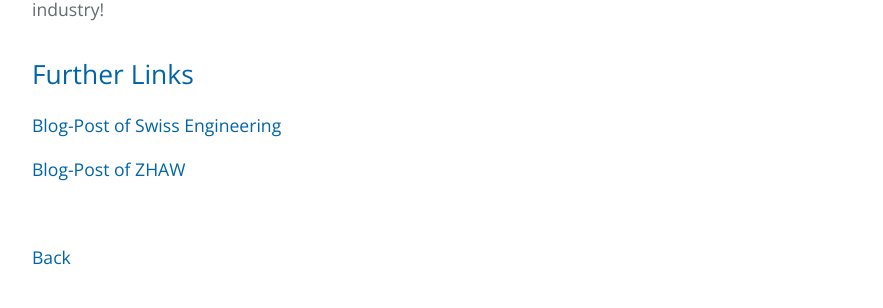
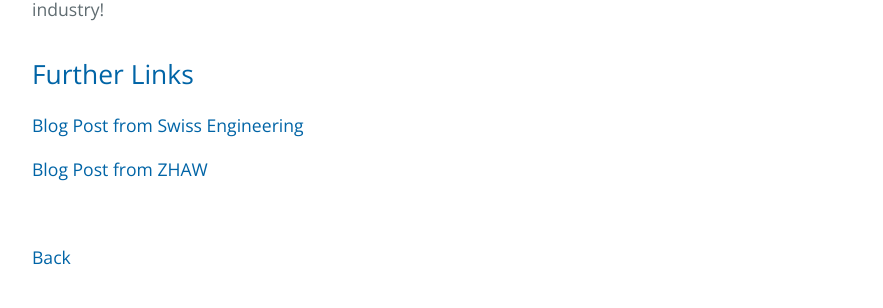
Before and after one commit to CyberneticLearningSystems/CyberneticLearningSystems.github.io, a Jekyll site: the page built from pages/_posts/2023-10-27-Best-Masterthesis-Fabiano-Ulmke.md, in a window 1280 px wide and 900 px high, scrolled down 1687 px. Shown: the part 314-622 px from the top of the window, without its empty margins (192-1075 px from the left). Built offline with Jekyll 4.4.1, drawn with Linux system fonts in a browser that asks for light colours; comment, search, counter and statistics services are not loaded.

Commit message:
Text changed

```diff
--- a/pages/_posts/2023-10-27-Best-Masterthesis-Fabiano-Ulmke.md
+++ b/pages/_posts/2023-10-27-Best-Masterthesis-Fabiano-Ulmke.md
@@ -30,9 +30,9 @@ On behalf of the entire research group, we would like to congratulate Fabiano on
 
 ## Further Links
 
-[Blog-Post of Swiss Engineering](https://www.swissengineering.ch/verband/-/asset_publisher/SjHk9nWjWZE9/content/wi-award-umsetzbarkeit-und-praxisbezug-werden-honoriert?_com_liferay_asset_publisher_web_portlet_AssetPublisherPortlet_INSTANCE_SjHk9nWjWZE9_redirect=https%3A%2F%2Fwww.swissengineering.ch%2Fverband%3Fp_p_id%3Dcom_liferay_asset_publisher_web_portlet_AssetPublisherPortlet_INSTANCE_SjHk9nWjWZE9%26p_p_lifecycle%3D0%26p_p_state%3Dnormal%26p_p_mode%3Dview%26_com_liferay_asset_publisher_web_portlet_AssetPublisherPortlet_INSTANCE_SjHk9nWjWZE9_cur%3D0%26p_r_p_resetCur%3Dfalse%26_com_liferay_asset_publisher_web_portlet_AssetPublisherPortlet_INSTANCE_SjHk9nWjWZE9_assetEntryId%3D11700954)
+[Blog Post from Swiss Engineering](https://www.swissengineering.ch/verband/-/asset_publisher/SjHk9nWjWZE9/content/wi-award-umsetzbarkeit-und-praxisbezug-werden-honoriert?_com_liferay_asset_publisher_web_portlet_AssetPublisherPortlet_INSTANCE_SjHk9nWjWZE9_redirect=https%3A%2F%2Fwww.swissengineering.ch%2Fverband%3Fp_p_id%3Dcom_liferay_asset_publisher_web_portlet_AssetPublisherPortlet_INSTANCE_SjHk9nWjWZE9%26p_p_lifecycle%3D0%26p_p_state%3Dnormal%26p_p_mode%3Dview%26_com_liferay_asset_publisher_web_portlet_AssetPublisherPortlet_INSTANCE_SjHk9nWjWZE9_cur%3D0%26p_r_p_resetCur%3Dfalse%26_com_liferay_asset_publisher_web_portlet_AssetPublisherPortlet_INSTANCE_SjHk9nWjWZE9_assetEntryId%3D11700954)
 
-[Blog-Post of ZHAW](https://www.zhaw.ch/de/engineering/studium/masterstudium/karriere/taxi-drohnen-im-raum-zuerich-zhaw-absolvent-fabiano-ulmke-erhaelt-auszeichnung-fuer-masterarbeit-in-wirtschaftsingenieurwesen/)
+[Blog Post from ZHAW](https://www.zhaw.ch/de/engineering/studium/masterstudium/karriere/taxi-drohnen-im-raum-zuerich-zhaw-absolvent-fabiano-ulmke-erhaelt-auszeichnung-fuer-masterarbeit-in-wirtschaftsingenieurwesen/)
 
 
 <br>
```
